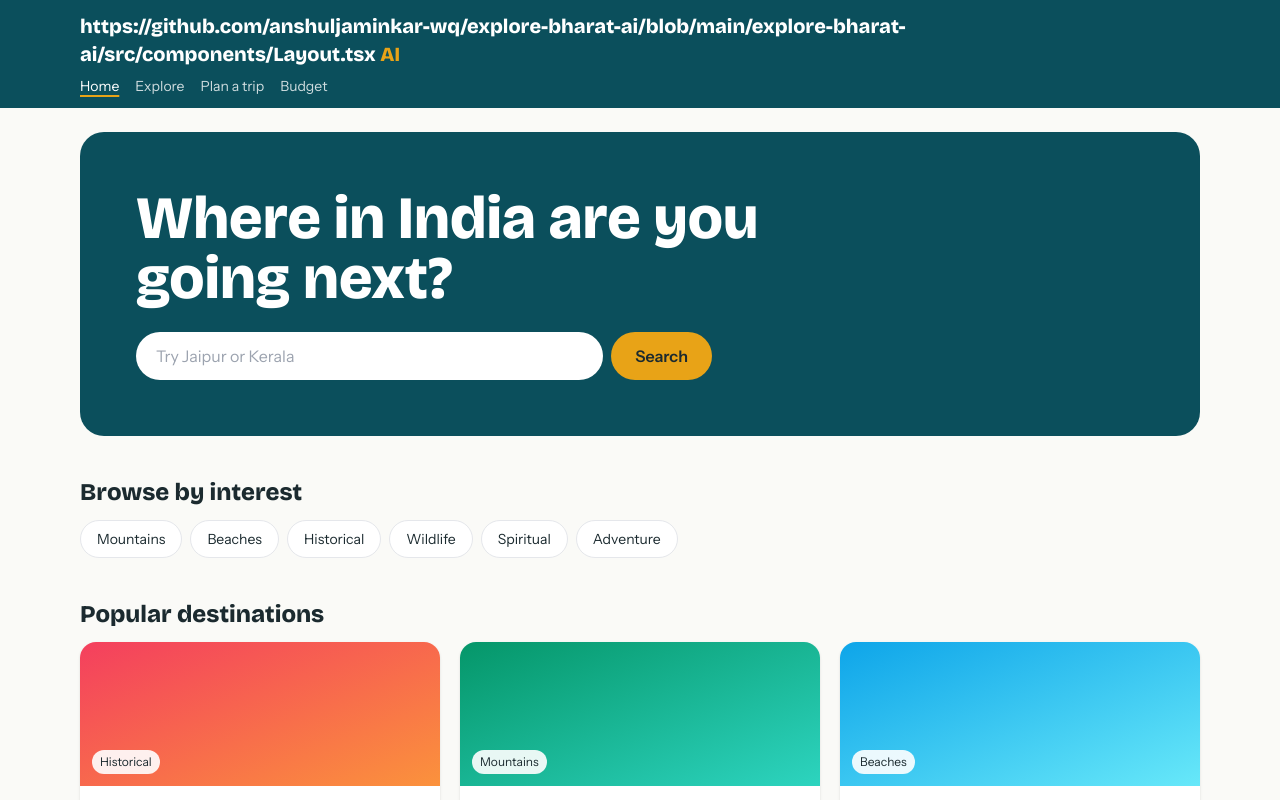
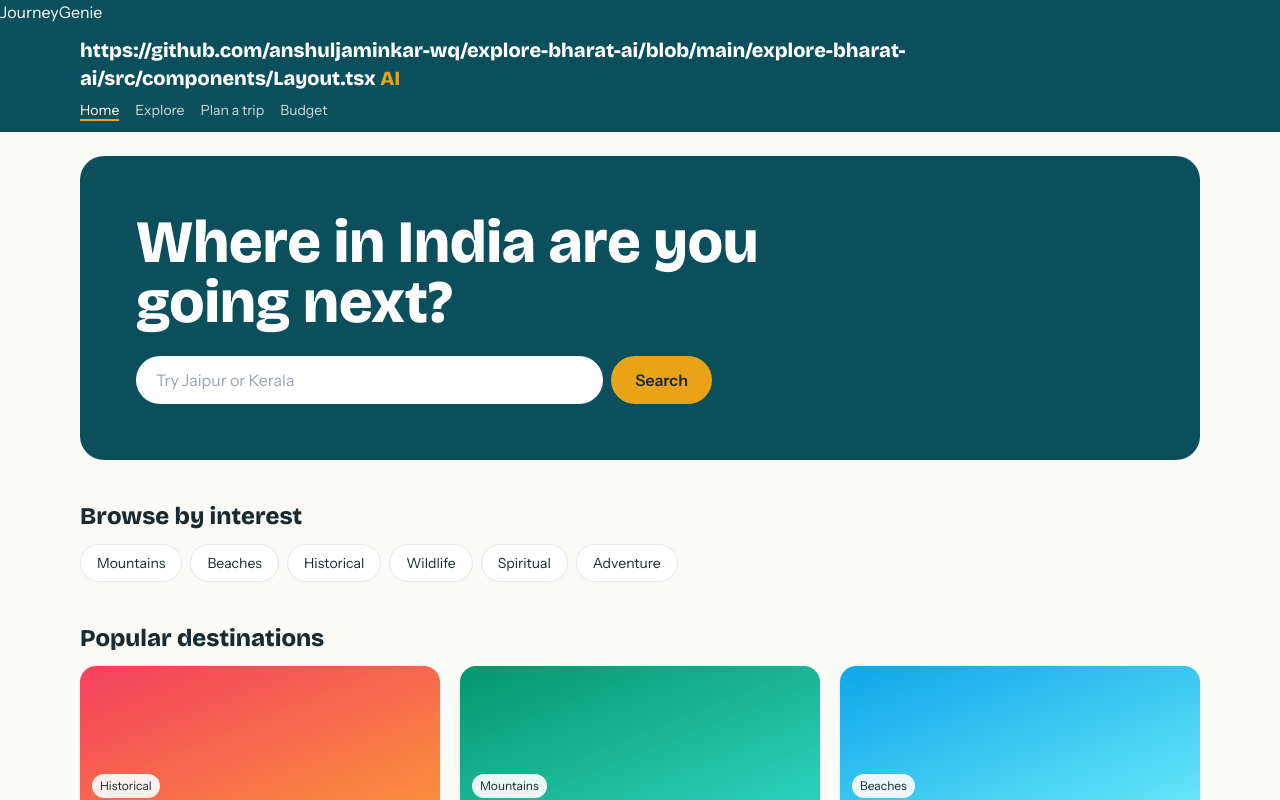
Before and after one commit to anshuljaminkar-wq/explore-bharat-ai, a React (Vite) app in the folder explore-bharat-ai/: page / in a window 1280 px wide. Shown: the top 800 px of the page. Built offline with nearby package versions, Linux system fonts and the light colour scheme.

Commit message:
Update Layout.tsx

```diff
--- a/explore-bharat-ai/src/components/Layout.tsx
+++ b/explore-bharat-ai/src/components/Layout.tsx
@@ -2,7 +2,7 @@ import { NavLink, Outlet } from 'react-router-dom'
 const links=[['/','Home'],['/explore','Explore'],['/planner','Plan a trip'],['/budget','Budget']]
 export default function Layout(){return(<div className="min-h-screen flex flex-col">
 <a href="#main" className="sr-only focus:not-sr-only p-2">Skip to content</a>
-<header className="bg-peacock text-white"><nav aria-label="Main" className="max-w-6xl mx-auto px-4 py-3 flex flex-wrap items-center justify-between gap-2">
+<header className="bg-peacock text-white">JourneyGenie<nav aria-label="Main" className="max-w-6xl mx-auto px-4 py-3 flex flex-wrap items-center justify-between gap-2">
 <span className="font-display font-extrabold text-xl">https://github.com/anshuljaminkar-wq/explore-bharat-ai/blob/main/explore-bharat-ai/src/components/Layout.tsx <span className="text-turmeric">AI</span></span>
 <ul className="flex gap-4 text-sm">{links.map(([to,l])=><li key={to}><NavLink to={to} end={to==='/'} className={({isActive})=>isActive?'underline decoration-turmeric decoration-2 underline-offset-4':'opacity-80 hover:opacity-100'}>{l}</NavLink></li>)}</ul></nav></header>
 <main id="main" className="flex-1 max-w-6xl w-full mx-auto px-4 py-6"><Outlet/></main>
```
